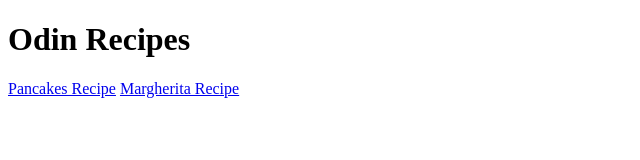
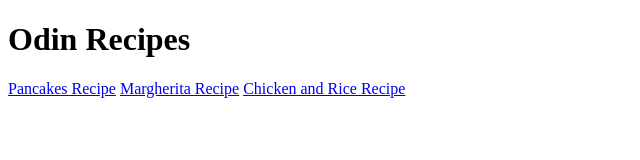
Before and after one commit to PaidCoffee/odin-recipes, a plain HTML site: page index.html in a window 1280 px wide. Shown: the whole page, without its empty margins (0-640 px from the left). Drawn offline with Linux system fonts and the light colour scheme.

```diff
--- a/index.html
+++ b/index.html
@@ -9,5 +9,6 @@
     <h1>Odin Recipes</h1>
     <a href="./recipes/pancakes.html">Pancakes Recipe</a>
     <a href="./recipes/margherita.html">Margherita Recipe</a>
+    <a href="./recipes/margherita.html">Chicken and Rice Recipe</a>
 </body>
 </html>
```
Also changed, not shown: recipes/chicken-and-rice.html (+1 -1 lines).
